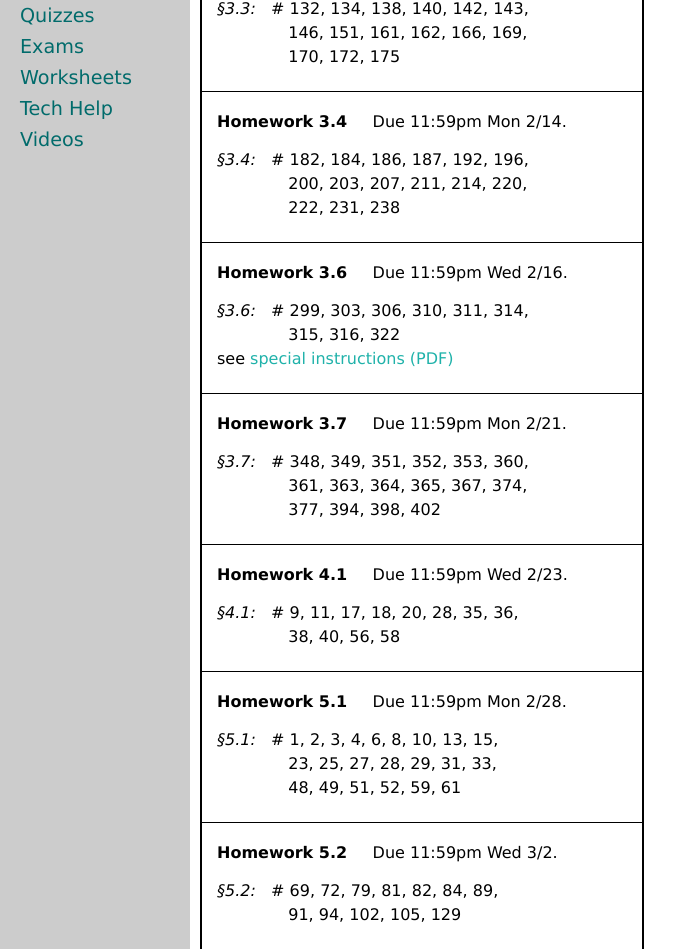
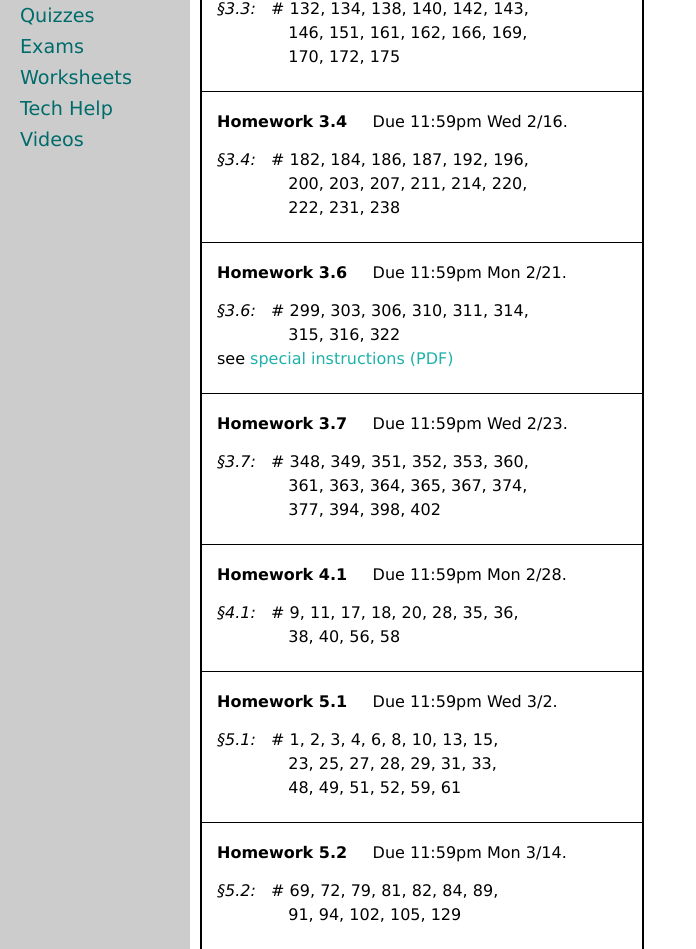
Before and after one commit to uaf-math/calc2, a Jekyll site: the page built from homework.md, in a window 1280 px wide and 1400 px high, scrolled down 1787 px. Shown: the part 148-1097 px from the top of the window, without its empty margins (0-696 px from the left). Built offline with Jekyll 4.4.1, drawn with Linux system fonts in a browser that asks for light colours.

Commit message:
Align homework due dates with new schedule.

```diff
--- a/_data/homework.yml
+++ b/_data/homework.yml
@@ -74,41 +74,41 @@ homework:
     cont: 146, 151, 161, 162, 166, 169,
     contcont: 170, 172, 175
 - name: Homework 3.4
-  due: 11:59pm Mon 2/14
+  due: 11:59pm Wed 2/16
   sections:
   - section: 3.4
     problems: 182, 184, 186, 187, 192, 196,
     cont: 200, 203, 207, 211, 214, 220,
     contcont: 222, 231, 238
 - name: Homework 3.6
-  due: 11:59pm Wed 2/16
+  due: 11:59pm Mon 2/21
   sections:
   - section: 3.6
     problems: 299, 303, 306, 310, 311, 314,
     cont: 315, 316, 322
     supp: supp3p6.pdf
 - name: Homework 3.7
-  due: 11:59pm Mon 2/21
+  due: 11:59pm Wed 2/23
   sections:
   - section: 3.7
     problems: 348, 349, 351, 352, 353, 360,
     cont: 361, 363, 364, 365, 367, 374,
     contcont: 377, 394, 398, 402
 - name: Homework 4.1
-  due: 11:59pm Wed 2/23
+  due: 11:59pm Mon 2/28
   sections:
   - section: 4.1
     problems: 9, 11, 17, 18, 20, 28, 35, 36,
     cont: 38, 40, 56, 58
 - name: Homework 5.1
-  due: 11:59pm Mon 2/28
+  due: 11:59pm Wed 3/2
   sections:
   - section: 5.1
     problems: 1, 2, 3, 4, 6, 8, 10, 13, 15,
     cont: 23, 25, 27, 28, 29, 31, 33,
     contcont: 48, 49, 51, 52, 59, 61
 - name: Homework 5.2
-  due: 11:59pm Wed 3/2
+  due: 11:59pm Mon 3/14
   sections:
   - section: 5.2
     problems: 69, 72, 79, 81, 82, 84, 89,
```
